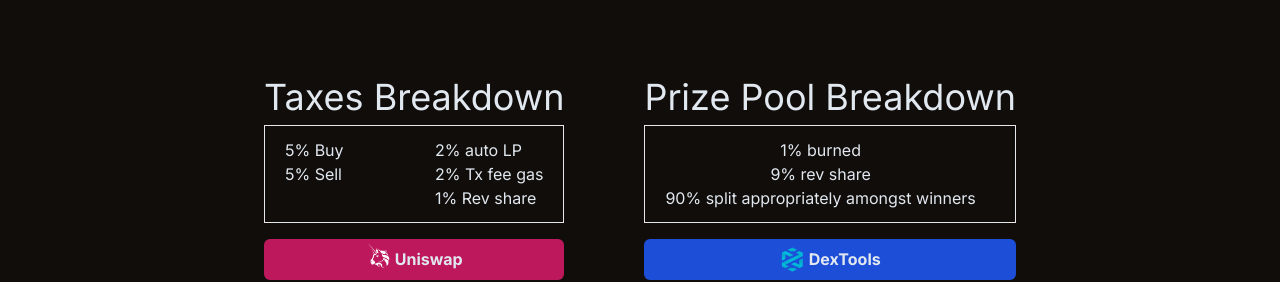
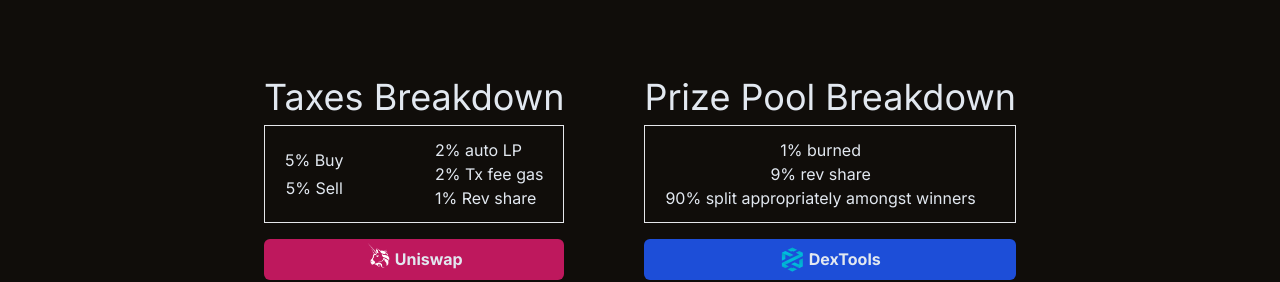
Before and after one commit to PajkeGit/bullet, a Next.js app: page / in a window 1280 px wide. Shown: the part 3160-3442 px from the top of the page. Built offline with nearby package versions, Linux system fonts and the light colour scheme.

Commit message:
small fixes

```diff
--- a/src/app/Components/Sections/SectionTaxBreakdown.tsx
+++ b/src/app/Components/Sections/SectionTaxBreakdown.tsx
@@ -13,7 +13,7 @@
       <div className="flex flex-col gap-2">
         <div className="text-4xl">Taxes Breakdown</div>
         <div className="flex flex-row gap-2 justify-between px-5 border py-3">
-          <div className="">
+          <div className="flex flex-col gap-1 justify-center items-center">
             <div>5% Buy</div>
             <div>5% Sell</div>
           </div>
```
